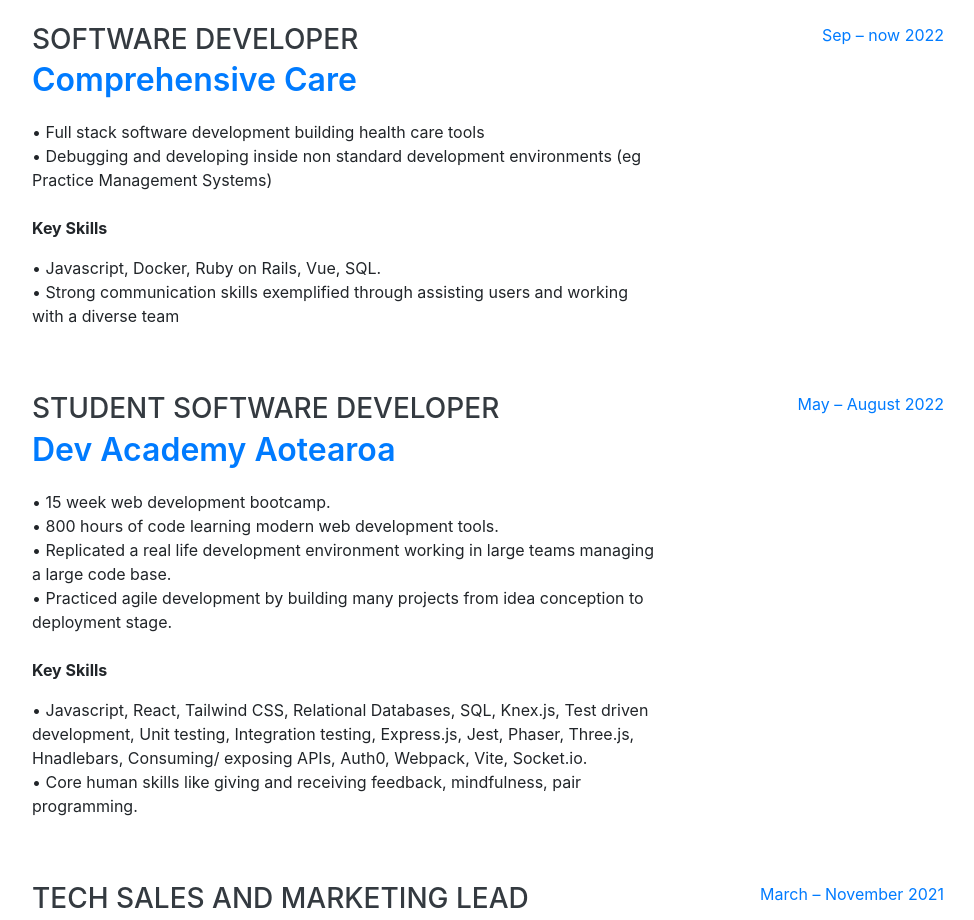
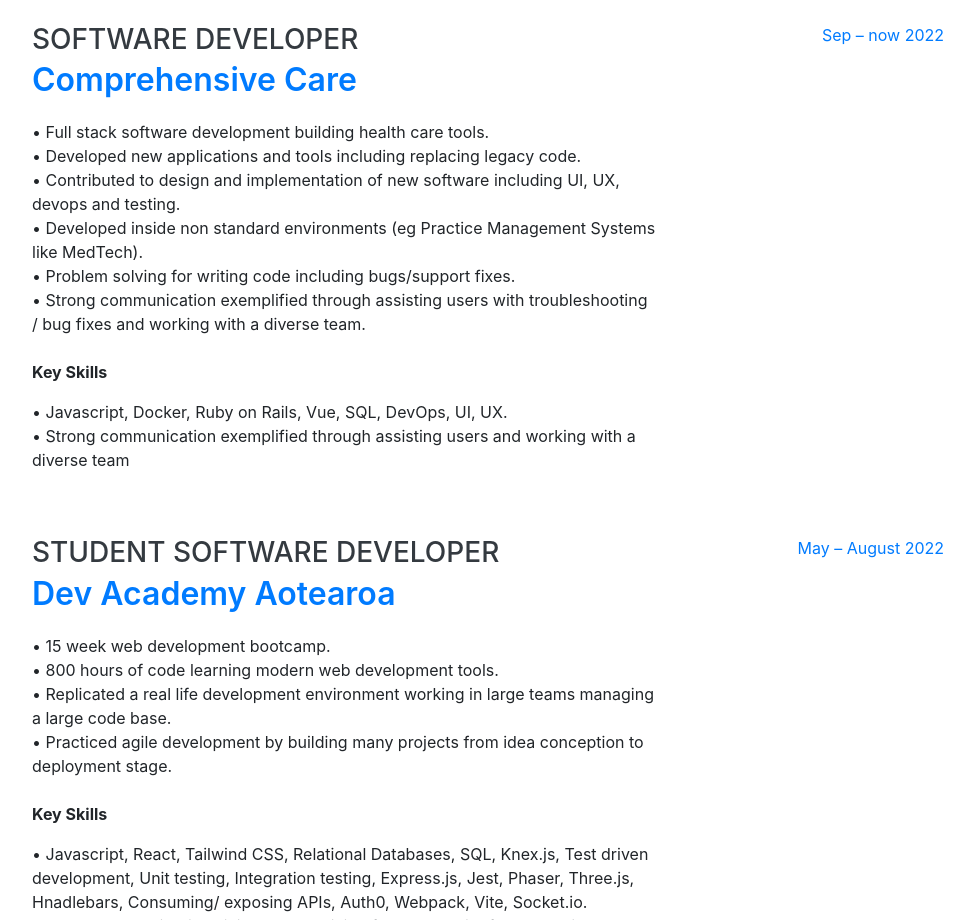
Before and after one commit to ljsimpkin/test-url, a website with bundled scripts: page index.html in a window 1280 px wide. Shown: the part 1800-2720 px from the top of the page, without its empty margins (288-1262 px from the left). Built offline with nearby package versions, Linux system fonts and the light colour scheme; a web font is replaced by a local one.

Commit message:
update comprehensive care section

```diff
--- a/index.html
+++ b/index.html
@@ -95,12 +95,17 @@
             <h3 class="mb-0">Software Developer</h3>
             <div class="subheading mb-3"><a target="_blank" href="https://comprehensivecare.co.nz">Comprehensive Care</a></div>
             <p>
-              • Full stack software development building health care tools <br>
-              • Debugging and developing inside non standard development environments (eg Practice Management Systems)<br>
+              • Full stack software development building health care tools.<br>
+              • Developed new applications and tools including replacing legacy code.<br>
+              • Contributed to design and implementation of new software including UI, UX, devops and testing.<br>
+              • Developed inside non standard environments (eg Practice Management Systems like MedTech).<br>
+              • Problem solving for writing code including bugs/support fixes.<br>
+              • Strong communication exemplified through assisting users with troubleshooting / bug fixes and working with a diverse team.<br>
+
             <br><b>Key Skills</b>
             <p>
-              • Javascript, Docker, Ruby on Rails, Vue, SQL.
-              <br> • Strong communication skills exemplified through assisting users and working with a diverse team
+              • Javascript, Docker, Ruby on Rails, Vue, SQL, DevOps, UI, UX.
+              <br> • Strong communication exemplified through assisting users and working with a diverse team
             </p>
           </p>
           </div>
```
